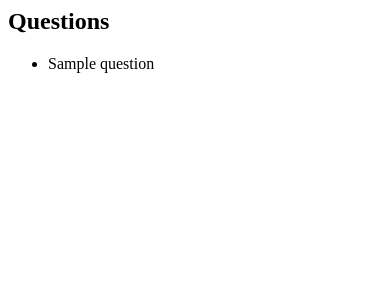
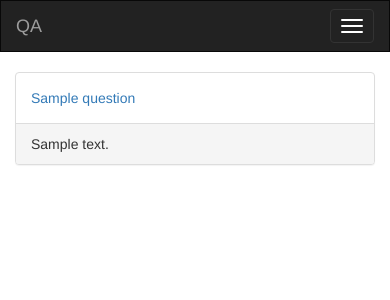
Before and after one commit to jirfag/track_django_app, a Django app: a page that uses qa/templates/qa/questions_list.html in a window 390 px wide. Shown: the top 300 px of the page. Run offline with Django 3.2, Linux system fonts and the light colour scheme; tables that the repository leaves empty hold one stand-in row (values such as "Sample post"); some libraries are stand-ins or nearby versions.

Commit message:
questions list and detail

```diff
--- a/app/settings.py
+++ b/app/settings.py
@@ -56,7 +56,7 @@ ROOT_URLCONF = 'app.urls'
 TEMPLATES = [
     {
         'BACKEND': 'django.template.backends.django.DjangoTemplates',
-        'DIRS': [],
+        'DIRS': [os.path.join(BASE_DIR, 'templates')],
         'APP_DIRS': True,
         'OPTIONS': {
             'context_processors': [
--- a/app/urls.py
+++ b/app/urls.py
@@ -18,5 +18,5 @@ from django.contrib import admin
 
 urlpatterns = [
     url(r'^admin/', include(admin.site.urls)),
-    url(r'^questions/', include('qa.urls')),
+    url(r'^questions/', include('qa.urls', app_name='qa', namespace='qa')),
 ]
--- a/qa/models.py
+++ b/qa/models.py
@@ -1,4 +1,5 @@
 from django.db import models
+from django.core.urlresolvers import reverse
 
 class Answer(models.Model):
     text = models.TextField()
@@ -15,3 +16,6 @@ class Question(models.Model):
 
     def __str__(self):
         return self.title
+
+    def get_absolute_url(self):
+        return reverse('qa:q-detail', kwargs={'pk': self.pk})
--- a/qa/templates/qa/questions_list.html
+++ b/qa/templates/qa/questions_list.html
@@ -1,6 +1,16 @@
-<h2>Questions</h2>
-<ul>
-{% for q in object_list %}
-<li>{{ q.title }}</li>
-{% endfor %}
-</ul>
+{% extends 'base.html' %}
+
+{% block content %}
+  <div class="row">
+    <div class="col-md-12">
+    {% for q in object_list %}
+    <div class="panel panel-default">
+      <div class="panel-body">
+        <a href="{{ q.get_absolute_url }}">{{ q.title }}</a>
+      </div>
+      <div class="panel-footer">{{ q.text }}</div>
+    </div>
+    {% endfor %}
+    </div>
+  </div>
+{% endblock %}
--- a/qa/urls.py
+++ b/qa/urls.py
@@ -2,5 +2,6 @@ from django.conf.urls import url
 from . import views
 
 urlpatterns = [
-    url(r'^$', views.QuestionsList.as_view()),
+    url(r'^$', views.QuestionsList.as_view(), name='q-list'),
+    url(r'^(?P<pk>\d+)/$', views.QuestionDetail.as_view(), name='q-detail'),
 ]
--- a/qa/views.py
+++ b/qa/views.py
@@ -5,3 +5,7 @@ from .models import Question, Answer
 class QuestionsList(ListView):
     template_name='qa/questions_list.html'
     model = Question
+
+class QuestionDetail(DetailView):
+    template_name='qa/question_detail.html'
+    model = Question
--- /dev/null
+++ b/templates/base.html
@@ -0,0 +1,54 @@
+{% load staticfiles %}
+<!DOCTYPE html>
+<html lang="en">
+  <head>
+    <meta charset="utf-8">
+    <meta http-equiv="X-UA-Compatible" content="IE=edge">
+    <meta name="viewport" content="width=device-width, initial-scale=1">
+    <!-- The above 3 meta tags *must* come first in the head; any other head content must come *after* these tags -->
+    <title>Bootstrap 101 Template</title>
+
+    <!-- Bootstrap -->
+    <link href="{% static 'css/bootstrap.min.css' %}" rel="stylesheet">
+
+    <!-- HTML5 shim and Respond.js for IE8 support of HTML5 elements and media queries -->
+    <!-- WARNING: Respond.js doesn't work if you view the page via file:// -->
+    <!--[if lt IE 9]>
+      <script src="https://oss.maxcdn.com/html5shiv/3.7.2/html5shiv.min.js"></script>
+      <script src="https://oss.maxcdn.com/respond/1.4.2/respond.min.js"></script>
+    <![endif]-->
+  </head>
+  <body role="document">
+
+    <!-- Fixed navbar -->
+    <nav class="navbar navbar-inverse">
+      <div class="container">
+        <div class="navbar-header">
+          <button type="button" class="navbar-toggle collapsed" data-toggle="collapse" data-target="#navbar" aria-expanded="false" aria-controls="navbar">
+            <span class="sr-only">Toggle navigation</span>
+            <span class="icon-bar"></span>
+            <span class="icon-bar"></span>
+            <span class="icon-bar"></span>
+          </button>
+          <a class="navbar-brand" href="#">QA</a>
+        </div>
+        <div id="navbar" class="navbar-collapse collapse">
+          <ul class="nav navbar-nav">
+            <li class="active"><a href="#">Home</a></li>
+            <li><a href="{% url 'qa:q-list' %}">Questions</a></li>
+          </ul>
+        </div><!--/.nav-collapse -->
+      </div>
+    </nav>
+
+    <div class="container" role="main">
+    {% block content %}
+    {% endblock %}
+    </div>
+
+    <!-- jQuery (necessary for Bootstrap's JavaScript plugins) -->
+    <script src="https://ajax.googleapis.com/ajax/libs/jquery/1.11.3/jquery.min.js"></script>
+    <!-- Include all compiled plugins (below), or include individual files as needed -->
+    <script src="{% static 'js/bootstrap.min.js' %}"></script>
+  </body>
+</html>
```
Also changed, not shown: qa/templates/qa/question_detail.html (added, +27 -0 lines).
